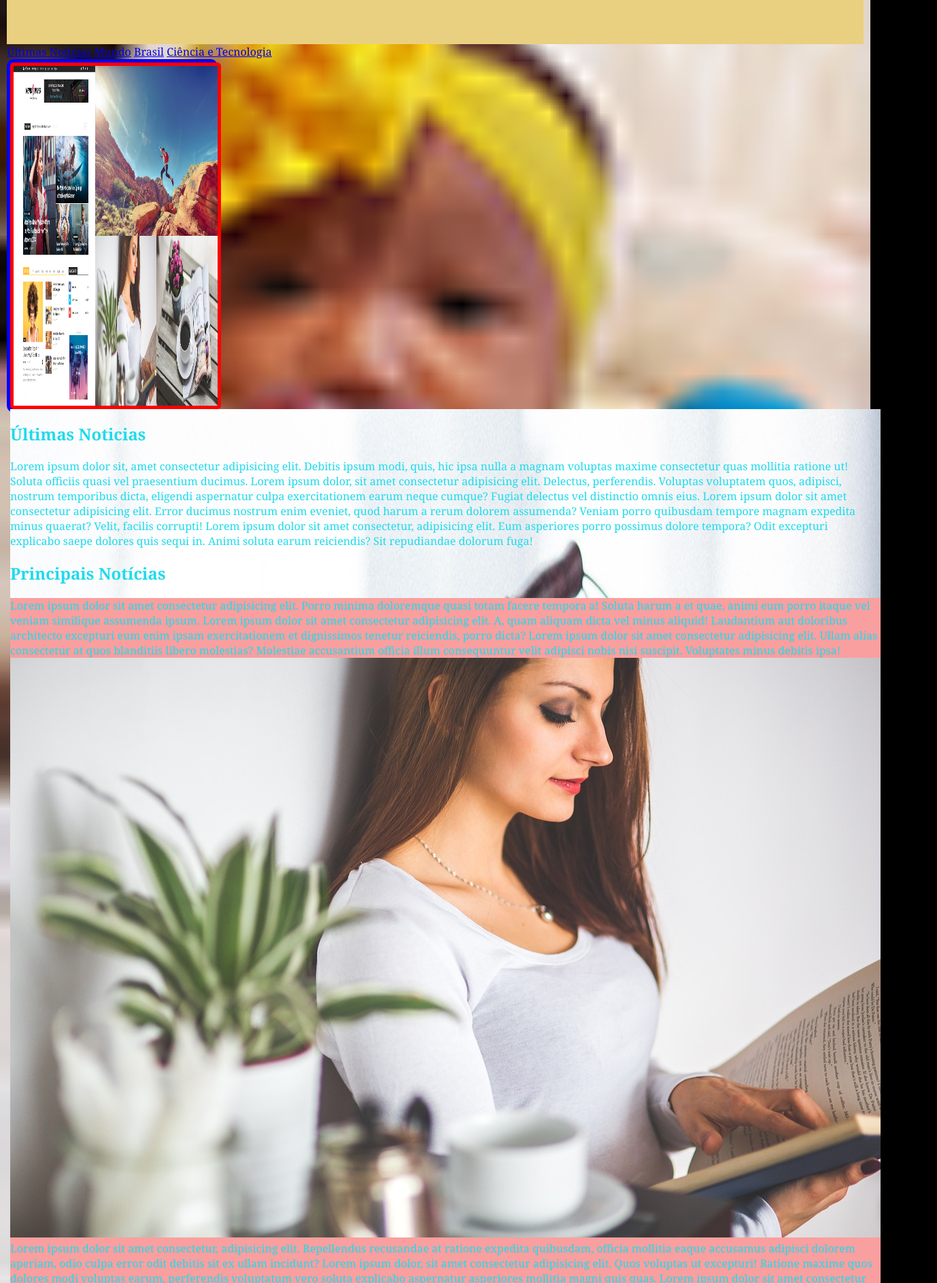
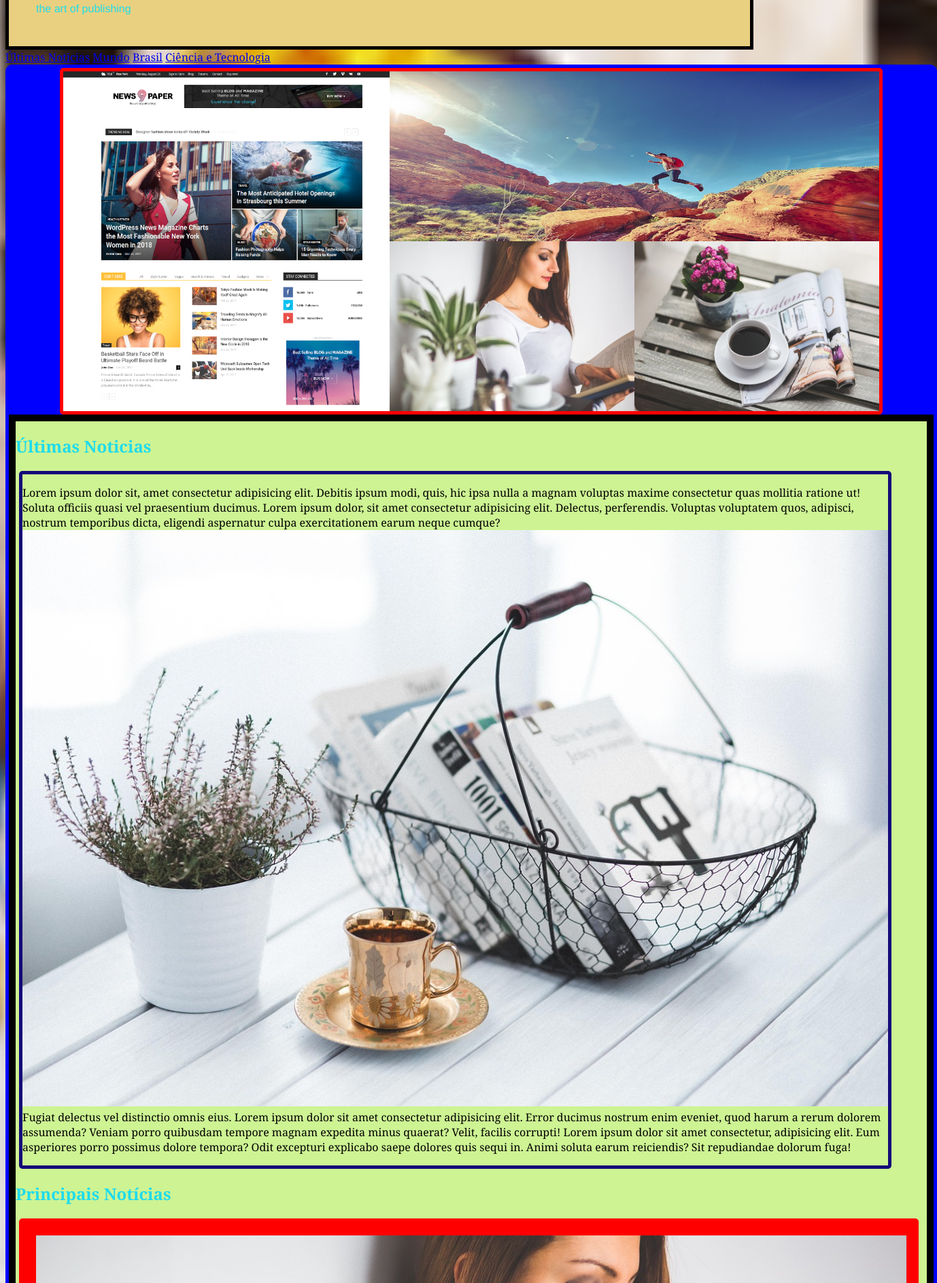
Before and after one commit to DevJoseCarlosLSA/html-css, a plain HTML site: page NiceEasy-Projetos/NiceEasy-News/NiceEasy-Projeto3.html in a window 1280 px wide. Shown: the part 155-2043 px from the top of the page at 68% size, 1378 px wide, since content can reach past the window. Drawn offline with Linux system fonts and the light colour scheme.

Commit message:
estou tentando

```diff
--- a/NiceEasy-Projetos/NiceEasy-News/NiceEasy-Projeto3.html
+++ b/NiceEasy-Projetos/NiceEasy-News/NiceEasy-Projeto3.html
@@ -35,17 +35,18 @@
             </div>
             <div id="d4">
             </div>
-            <!-- <div id="conteudo d2"><img src="/NiceEasy-Projetos/NiceEasy-News/imagens/man-1000.jpg" alt="man"></div>
-            <div id="conteudo d3"><img src="/NiceEasy-Projetos/NiceEasy-News/imagens/book-400.jpg" alt="book"></div> -->
-             <!-- <div class="d4"><img src="/NiceEasy-Projetos/NiceEasy-News/imagens/coffee-400.jpg" alt="coffee"></div> -->
     </section>
         <article>
             <h2>Últimas Noticias</h2>
+            <div class="corpus" id="m1">
+
             <p>
                 Lorem ipsum dolor sit, amet consectetur adipisicing elit. Debitis ipsum modi, quis, hic ipsa nulla a magnam
                 voluptas maxime consectetur quas mollitia ratione ut! Soluta officiis quasi vel praesentium ducimus.
                 Lorem ipsum dolor, sit amet consectetur adipisicing elit. Delectus, perferendis. Voluptas voluptatem quos,
-                adipisci, nostrum temporibus dicta, eligendi aspernatur culpa exercitationem earum neque cumque? Fugiat
+                adipisci, nostrum temporibus dicta, eligendi aspernatur culpa exercitationem earum neque cumque?
+
+                <img src="/NiceEasy-Projetos/NiceEasy-News/imagens/cup-1280.jpg" alt=""> Fugiat
                 delectus vel distinctio omnis eius.
                 Lorem ipsum dolor sit amet consectetur adipisicing elit. Error ducimus nostrum enim eveniet, quod harum a
                 rerum dolorem assumenda? Veniam porro quibusdam tempore magnam expedita minus quaerat? Velit, facilis
@@ -54,27 +55,37 @@
                 excepturi explicabo saepe dolores quis sequi in. Animi soluta earum reiciendis? Sit repudiandae dolorum
                 fuga!
             </p>
+        </div>
         <h2>Principais Notícias</h2>
-            <aside>
+        <div class="corpus" id="m2">
+
+            <img src="/NiceEasy-Projetos/NiceEasy-News/imagens/book-1280.jpg" alt="">
+                <p>
                     Lorem ipsum dolor sit amet consectetur adipisicing elit. Porro minima doloremque quasi totam facere
                     tempora a! Soluta harum a et quae, animi eum porro itaque vel veniam similique assumenda ipsum. Lorem
-                ipsum dolor sit amet consectetur adipisicing elit. A, quam aliquam dicta vel minus aliquid! Laudantium
+                    ipsum dolor sit amet consectetur adipisicing elit.
+                    A, quam aliquam dicta vel minus aliquid!
+                    Laudantium
                     aut doloribus architecto excepturi eum enim ipsam exercitationem et dignissimos tenetur reiciendis,
                     porro dicta? Lorem ipsum dolor sit amet consectetur adipisicing elit. Ullam alias consectetur at quos
                     blanditiis libero molestias? Molestiae accusantium officia illum consequuntur velit adipisci nobis nisi
                     suscipit. Voluptates minus debitis ipsa!
-                <img src="/NiceEasy-Projetos/NiceEasy-News/imagens/book-1280.jpg" alt="">
+                </p>
+            </div>
+            <div class="corpus" id="m3">
+                <img src="/NiceEasy-Projetos/NiceEasy-News/imagens/man-1280.jpg" alt="">
+
+                <p>
                     Lorem ipsum dolor sit amet consectetur, adipisicing elit. Repellendus recusandae at ratione expedita
                     quibusdam, officia mollitia eaque accusamus adipisci dolorem aperiam, odio culpa error odit debitis sit
                     ex ullam incidunt? Lorem ipsum dolor, sit amet consectetur adipisicing elit. Quos voluptas ut excepturi!
                     Ratione maxime quos dolores modi voluptas earum, perferendis voluptatum vero soluta explicabo aspernatur
-                asperiores mollitia magni quis quas. Lorem ipsum dolor sit amet consectetur adipisicing elit. Modi
+                    asperiores mollitia magni qui s quas. Lorem ipsum dolor sit amet consectetur adipisicing elit. Modi
                     corporis dolor veritatis rerum error. Aspernatur aliquam nostrum et odit quod corporis! Id qui
                     reiciendis enim. Officiis natus enim repellendus atque.
-                <img src="/NiceEasy-Projetos/NiceEasy-News/imagens/man-1280.jpg" alt="">
-            </aside>
+                </p>
+            </div>
         </article>
-
     </main>
     <footer>
         <p>Site criado por <a href=" ">JCdOliveira</a>Com NiceEasy.</p>
--- a/NiceEasy-Projetos/NiceEasy-News/style.css
+++ b/NiceEasy-Projetos/NiceEasy-News/style.css
@@ -12,18 +12,16 @@
 }
 
 body {
-    height: 96vh;
-    background-image: url('imagens/favicon.ico');
-    background-repeat:repeat-y;
-    background-size: cover;
-    background-repeat: no-repeat;
-    position: relative;
+    height: 100%;
+    width: 100%;
+    height:100vh;
     background-color: #000000;
     font-family: var(--fonte-padrao);
     text-decoration-color: rebeccapurple ;
+    position: absolute;
     color: rgb(30, 219, 236);
-    margin: auto;
-    padding: 10px;
+    background: black url('imagens/favicon.ico') center center/cover repeat fixed;
+    max-width: 1100px;
 }
 
 header {
@@ -32,6 +30,7 @@ header {
     text-align: left;
     padding-left: 40px;
     margin-top: 60px;
+    border: 5px solid black;
 }
 
 header p {
@@ -84,13 +83,6 @@ header p {
     height: 50%;
     width: 30%;
 }
-article {
-    background-color: rgb(205, 243, 147);
-    background-image: url('imagens/cup-1280.jpg');
-    background-repeat: no-repeat;
-    position: absolute;
-    background-size: 100% 100%;
-}
 
 main {
     background-color: blue;
@@ -102,9 +94,43 @@ main {
     margin-bottom: 3px;
     border-radius: 10px;
     padding: 5px;
-
+}
+article {
+    background-color: rgb(205, 243, 147);
+    background-size: 100% 100%;
+    border: 10px solid black;
+}
+.corpus{
+    background-color: rgba(9, 236, 13, 0);
+    position: relative;
+    border: 25px solid red;
+    border-radius: 5px;
+    width: 95%;
+    max-width: 1800px;
+    margin: 5px;
+}
+#m1{
+    border: 5px solid #140779;
+}
+#m1 img{
+    width: 100%;
+    height: 100%;
+    bottom: -20%;
+    border-radius: 5;
+}
+.corpus>h2{
+    margin-top: 0%;
+    top: top center;
+    text-align: center;
+    color: rgb(159, 7, 7) ;
+}
+.corpus>p{
+    color: black;
 }
 
 aside {
     background-color: rgb(250, 159, 159);
+
+    border: 40px solid rgb(145, 10, 50);
+
 }
```
Lines whose indentation alone changed are shown as unchanged.
